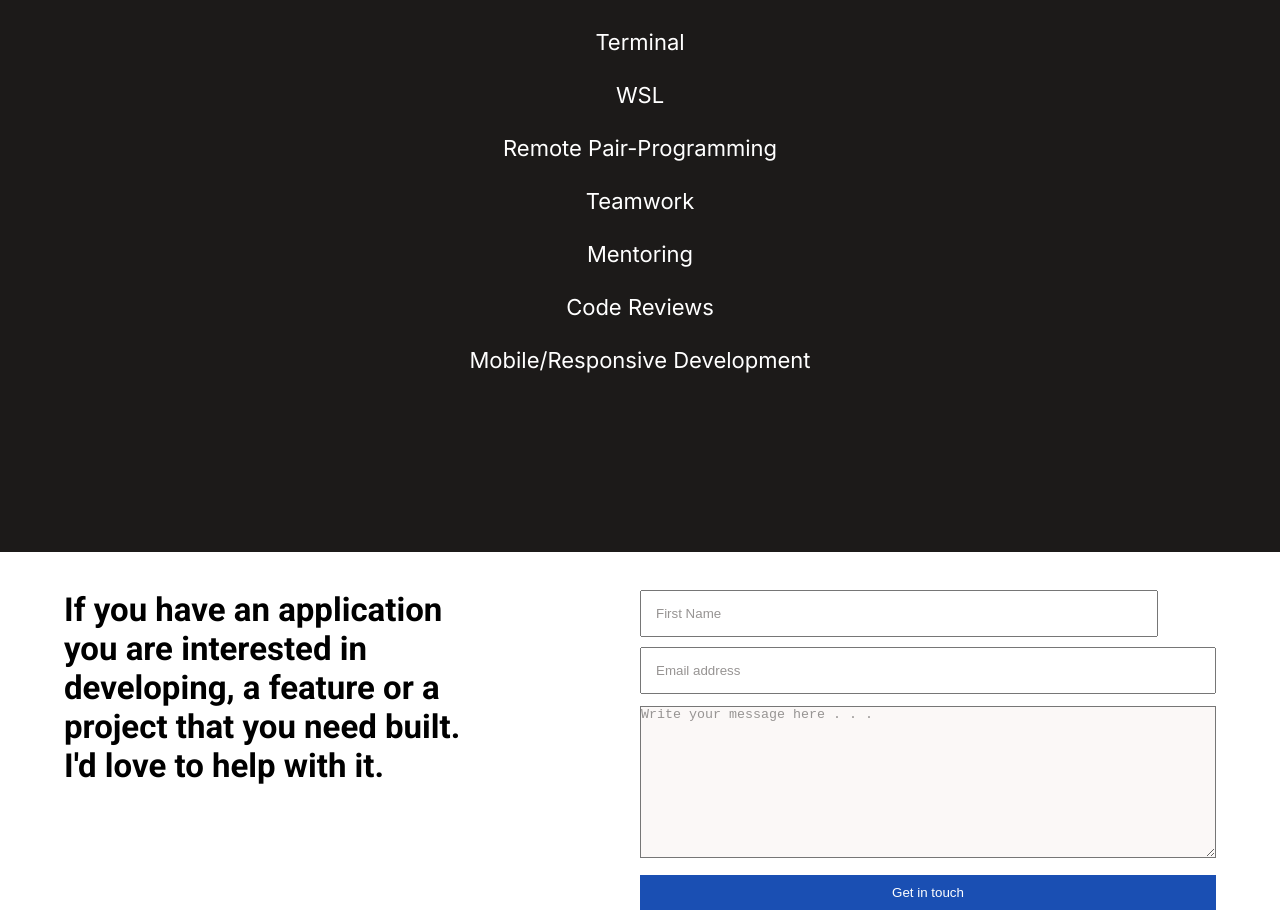
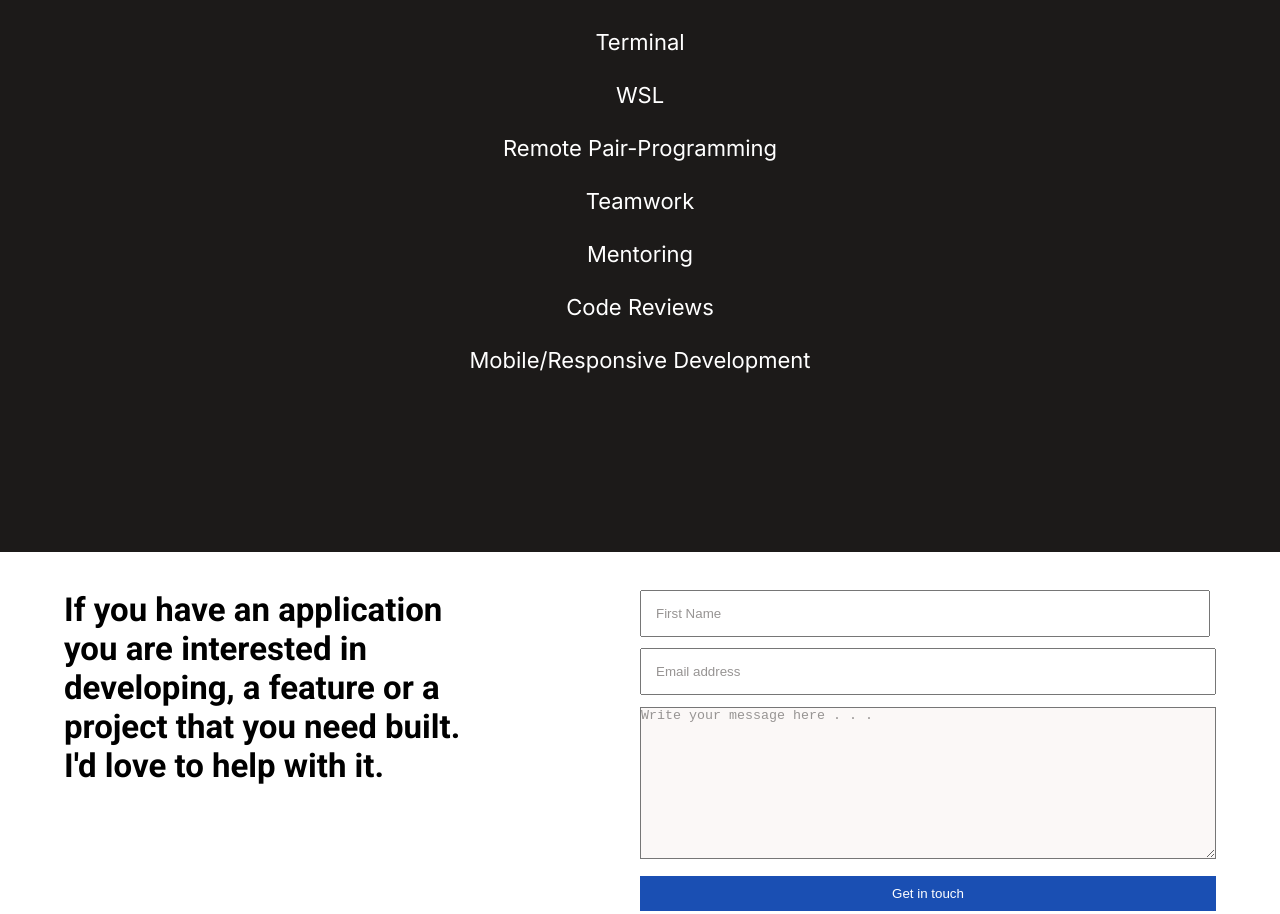
Before and after one commit to SamArsanios/cr-training-contact-form, a plain HTML site: page index.html in a window 1280 px wide. Shown: the part 6155-7069 px from the top of the page. Drawn offline with Linux system fonts and the light colour scheme.

Commit message:
Add styles and positioning to match form to figma design

```diff
--- a/css/main.css
+++ b/css/main.css
@@ -356,7 +356,7 @@ footer {
 
 .name-input {
   display: flex;
-  width: 100%;
+  width: 110%;
   justify-content: space-between;
 }
 
@@ -383,7 +383,6 @@ input {
 }
 
 .btn {
-  /* width: 20%; */
   margin-top: 3%;
   background-color: #1a4fb3;
   color: #fff;
```
